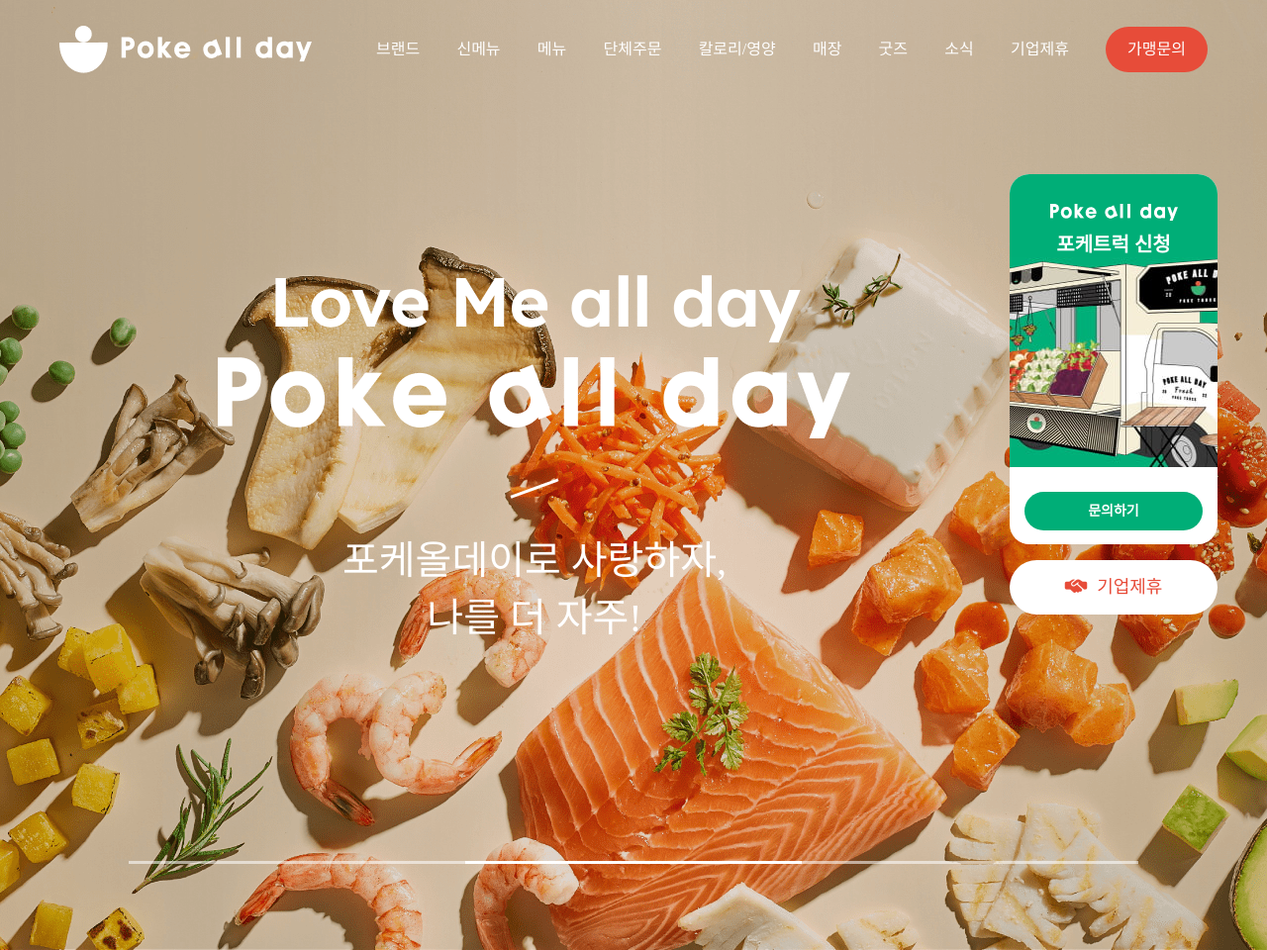
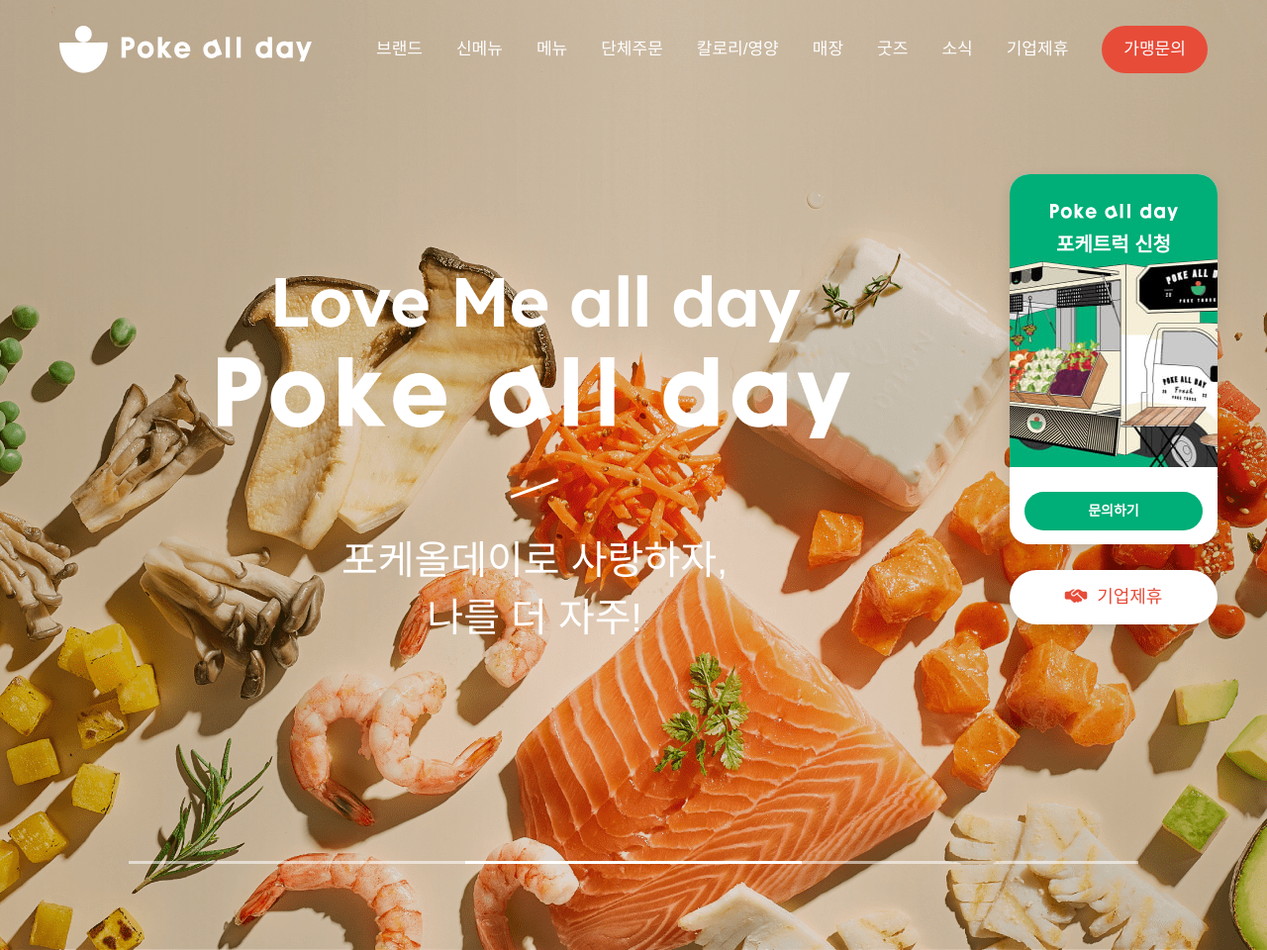
Before and after one commit to Hee-code/pokeallday, a plain HTML site: page index.html in a window 1280 px wide. Shown: the top 960 px of the page at 99% size. Drawn offline with nearby package versions, Linux system fonts and the light colour scheme; grey boxes are pictures that could not be loaded; a web font is replaced by a local one.

Commit message:
일곱번째 업로드

```diff
--- a/css/style.css
+++ b/css/style.css
@@ -5,10 +5,15 @@ ul{list-style:none;}
 a{text-decoration:none; color:black;}
 img{border:0; vertical-align:top;}
 
+@font-face {
+  font-family: 'Pretendard';
+  src: url('https://cdn.jsdelivr.net/gh/orioncactus/pretendard/dist/web/variable/pretendardvariable.woff2') format('woff2-variations');
+  font-weight: 100 900;
+  font-style: normal;
+}
+
 body {
-    font-family: 'Pretendard-Regular';
-    src: url('https://fastly.jsdelivr.net/gh/Project-Noonnu/noonfonts_2107@1.1/Pretendard-Regular.woff') format('woff');
-    font-style: normal;
+  font-family: 'Pretendard', sans-serif;
 }
 
 #header{
@@ -55,6 +60,7 @@ body {
 #header.fixed .menu .nav>li>a{
   color:#212121;
   font-weight: 500;
+  font-size: 17px;
 }
 
 #header .menu .nav>li>a{
@@ -62,6 +68,7 @@ body {
   color:white;
   position: relative;
   font-weight: 500;
+  font-size: 17px;
 }
 #header .menu .nav>li:hover>a{
   color:#00ae77
@@ -106,7 +113,6 @@ body {
   position: absolute;
   top:85px; left:-20px;
   padding:10px;
-  /* box-sizing: border-box; */
   box-shadow: 1px 1px 3px rgba(128, 128, 128, 0.411);
   line-height: 35px;
   display: none;
@@ -689,6 +695,7 @@ body {
   position:fixed;
   bottom:250px; right:50px;
   z-index: 10;
+  box-shadow: 0px 5px 15px rgba(0, 0, 0, 0.1);
 }
 #section .fix>ul>li>.bg_g{
   background-color: #00ae77;
@@ -720,9 +727,10 @@ body {
   width:210px; height: 55px;
   background-color: #fff;
   border-radius: 30px;
-  margin-top:30px;
+  margin-top:40px;
   border:0;
   cursor: pointer;
+  box-shadow: 0px 5px 15px rgba(0, 0, 0, 0.14);
 }
 #section .fix>ul>li>.l_fix>p{
   font-size: 18px;
```
